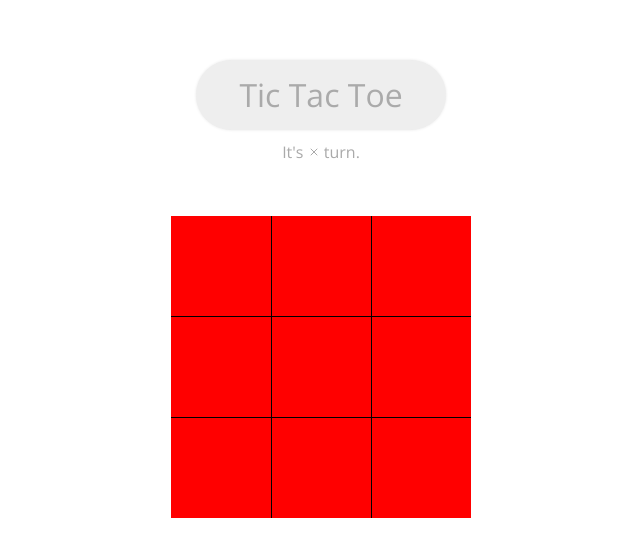
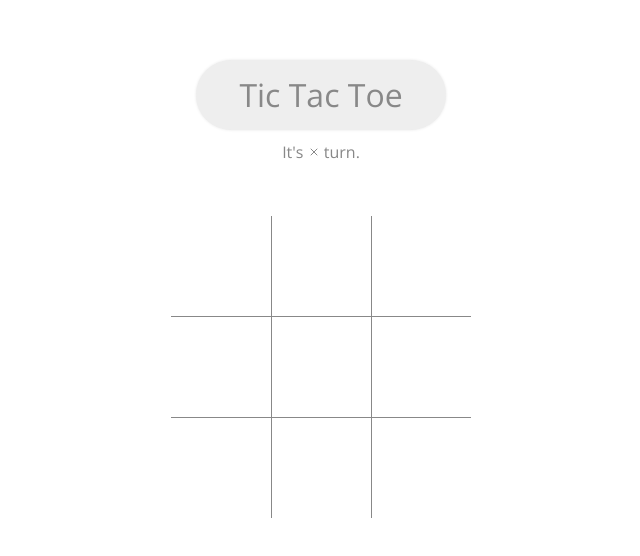
Before and after one commit to lucaspevidor/react-tictactoe, a React (Vite) app: page / in a window 1280 px wide. Shown: the part 110-666 px from the top of the page, without its empty margins (319-959 px from the left). Built offline with nearby package versions, Linux system fonts and the light colour scheme.

Commit message:
Added dark mode compatibility

```diff
--- a/src/components/Board/BoardDescription/style.css
+++ b/src/components/Board/BoardDescription/style.css
@@ -1,4 +1,4 @@
 .descriptionText {
   margin: 0 0 50px 0;
-  color: #aaa;
+  color: var(--color-primary);
 }
--- a/src/components/Board/BoardTitle/style.css
+++ b/src/components/Board/BoardTitle/style.css
@@ -1,8 +1,8 @@
 .titleDiv {
-  background-color: #eee;
+  background-color: var(--bg-primary);
 
   font-size: xx-large;
-  color: #aaa;
+  color: var(--color-primary);
 
   display: flex;
   justify-content: center;
--- a/src/components/Board/style.css
+++ b/src/components/Board/style.css
@@ -5,15 +5,11 @@ td {
 }
 
 tr:not(:first-child) {
-  border-top: solid 1px #000;
+  border-top: solid 1px var(--color-primary);
 }
 
 td:not(:first-child) {
-  border-left: solid 1px #000;
-}
-
-tr:has(td) {
-  background-color: red;
+  border-left: solid 1px var(--color-primary);
 }
 
 button {
@@ -41,7 +37,7 @@ button {
   position: absolute;
   top: calc(50% - 30%);
   left: calc(50% - 30%);
-  background-color: #eee;
+  background-color: var(--bg-primary);
   border-radius: 100%;
   transform: scale(0);
   transition: transform cubic-bezier(0.075, 0.82, 0.165, 1) 0.2s;
@@ -54,6 +50,7 @@ button {
 .boardItem {
   transform: scale(0);
   animation: spawn cubic-bezier(0.075, 0.82, 0.165, 1) 0.2s forwards;
+  color: var(--color-primary);
 }
 
 .boardItem.despawn {
@@ -86,10 +83,10 @@ button {
 
 .playAgainBtn {
   font-family: "Open Sans", sans-serif;
-  color: #888;
+  color: var(--color-primary);
   font-size: 16px;
 
-  background-color: #eee;
+  background-color: var(--bg-primary);
 
   position: absolute;
   width: 150px;
@@ -97,7 +94,7 @@ button {
   border-radius: 10px;
 
   &:hover {
-    background-color: #ddd;
+    background-color: var(--bg-hover-primary);
     cursor: pointer;
   }
 
@@ -122,7 +119,7 @@ button {
   position: absolute;
   top: -150%;
   left: calc(50% - 2px);
-  background-color: red;
+  background-color: var(--accent-color);
   transform: scaleY(0);
   animation: drawVerticalLine ease-in-out 0.5s forwards;
 }
@@ -157,9 +154,9 @@ button {
   width: 300%;
   height: 3px;
   position: absolute;
-  top: calc(50% - 2px);
+  top: calc(50% - 4px);
   left: -150%;
-  background-color: red;
+  background-color: var(--accent-color);
   transform: scaleX(0);
   animation: drawHorizontalLine ease-in-out 0.5s forwards;
 }
@@ -195,7 +192,7 @@ button {
   position: absolute;
   top: calc(-150% - (300% * 1.414213 - 300%) / 2);
   left: -2px;
-  background-color: red;
+  background-color: var(--accent-color);
   transform: rotate(-45deg) scaleY(0.02);
   animation: drawDiagonalRightLine ease-in-out 0.5s forwards;
 }
@@ -236,7 +233,7 @@ button {
   position: absolute;
   top: calc(-150% - (300% * 1.414213 - 300%) / 2);
   left: calc(100% - 4px);
-  background-color: red;
+  background-color: var(--accent-color);
   transform: rotate(45deg) scaleY(0.02);
   animation: drawDiagonalLeftLine ease-in-out 0.5s forwards;
 }
--- a/src/index.css
+++ b/src/index.css
@@ -1,11 +1,18 @@
 :root {
+  --main-bg-primary: #242526;
+  --bg-primary: #303132;
+  --bg-hover-primary: #323334;
+  --title-primary: #aaa;
+  --color-primary: #888;
+  --accent-color: #f26;
+
   font-family: "Open Sans", system-ui, Avenir, Helvetica, Arial, sans-serif;
   line-height: 1.5;
   font-weight: 400;
 
   color-scheme: light dark;
-  color: rgba(255, 255, 255, 0.87);
-  background-color: #242526;
+  color: var(--color-primary);
+  background-color: var(--main-bg-primary);
 
   font-synthesis: none;
   text-rendering: optimizeLegibility;
@@ -16,8 +23,15 @@
 
 @media (prefers-color-scheme: light) {
   :root {
-    background-color: #fff;
-    color: #242526;
+    --main-bg-primary: #fff;
+    --bg-primary: #eee;
+    --bg-hover-primary: #ddd;
+    --title-primary: #aaa;
+    --color-primary: #888;
+    --accent-color: #f26;
+
+    background-color: var(--main-bg-primary);
+    color: var(--color-primary);
   }
 }
 
```
